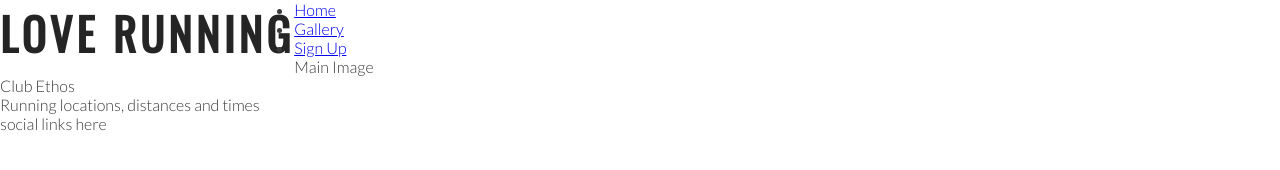
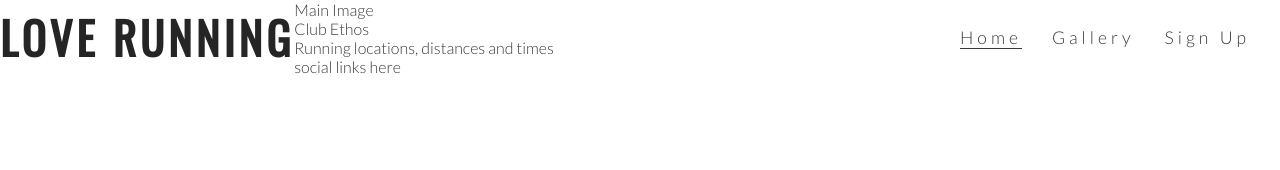
Before and after one commit to Yojative05/love-running, a plain HTML site: page index.html in a window 1280 px wide. Drawn offline with nearby package versions, Linux system fonts and the light colour scheme.

Commit message:
Style navigation links

```diff
--- a/assets/css/style.css
+++ b/assets/css/style.css
@@ -24,3 +24,34 @@ h1, h2 {
     float: left;
     font-size: 280%;
 }
+
+
+/* navigation links */
+
+#menu {
+    font-size: 110%;
+    letter-spacing: 4px;
+}
+
+#menu, #logo {
+    line-height: 75px;
+}
+
+#menu li {
+    float: right;
+    list-style-type: none;
+    margin-right: 30px;
+}
+
+#menu a {
+    text-decoration: none;
+    color: inherit;
+}
+
+#menu a:hover {
+    border-bottom: 1px solid #3a3a3a;
+}
+
+.active {
+    border-bottom: 1px solid #3a3a3a;
+}
--- a/index.html
+++ b/index.html
@@ -18,15 +18,15 @@
             <h1 id="logo">Love Running</h1>
         </a>
         <nav>
-            <ul>
+            <ul id="menu">
                 <li>
-                    <a href="index.html">Home</a>
+                    <a href="#">Sign Up</a>
                 </li>
                 <li>
                     <a href="#">Gallery</a>
                 </li>
                 <li>
-                    <a href="#">Sign Up</a>
+                    <a href="index.html" class="active">Home</a>
                 </li>
             </ul>
         </nav>
```
